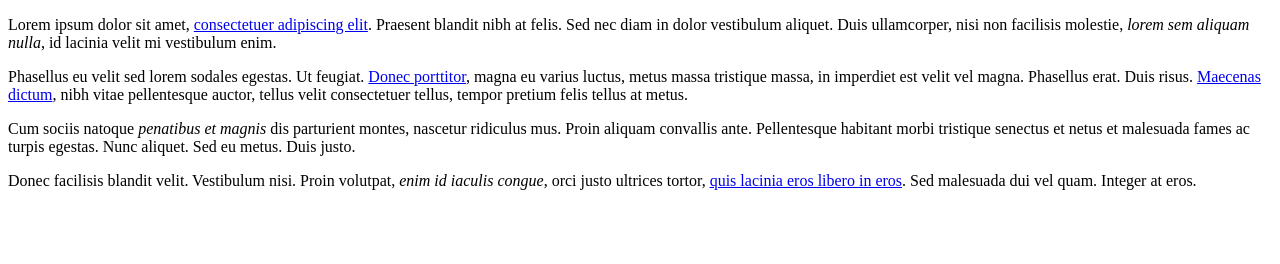
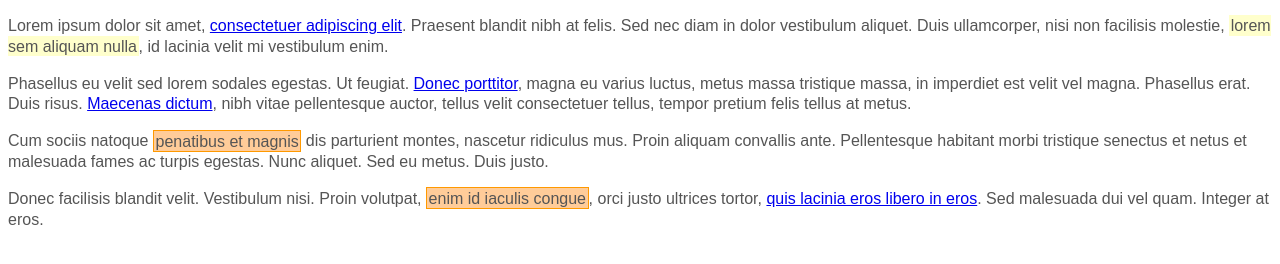
Before and after one commit to SERGIOOVEP/EJERCICIOS-, a plain HTML site: page ejercicio5.html in a window 1280 px wide. Drawn offline with Linux system fonts and the light colour scheme.

Commit message:
estilos aplicados

```diff
--- a/estilo2.css
+++ b/estilo2.css
@@ -0,0 +1,16 @@
+
+  * { font: 1em/1.3 Arial, Helvetica, sans-serif; }
+
+   p { color:#555 }
+
+     #primero { color: #336699; }
+
+     /* Todos los enlaces la pagina */
+     { color: #CC3300; }
+
+    #primero em  { background: #FFFFCC; padding: .1em; }
+
+    em.especial  { background: #FFCC99; border: 1px solid #FF9900; padding: .1em; }
+
+    /* Elementos "span" contenidos en .normal */
+    { font-weight: bold; }
```
